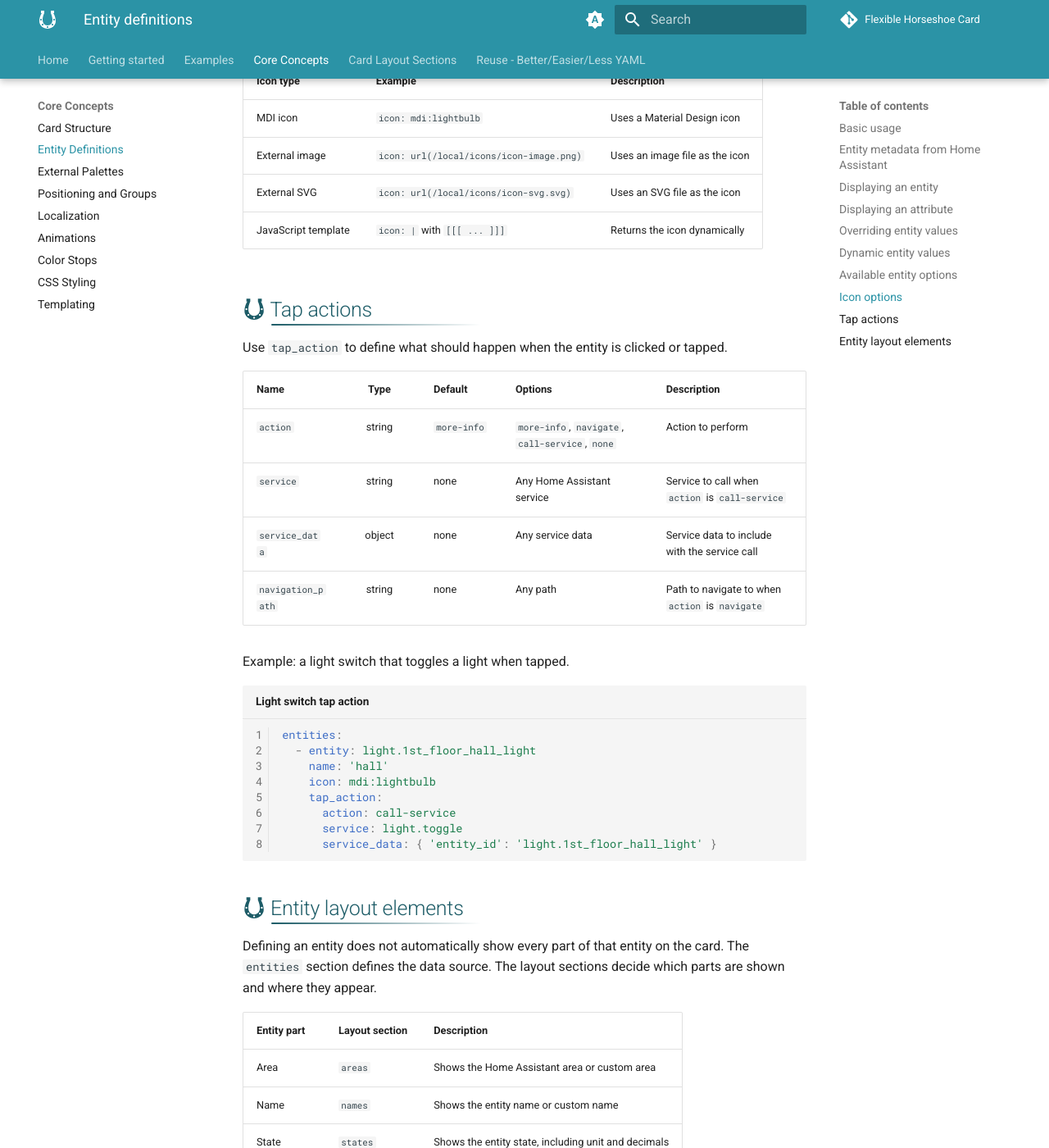
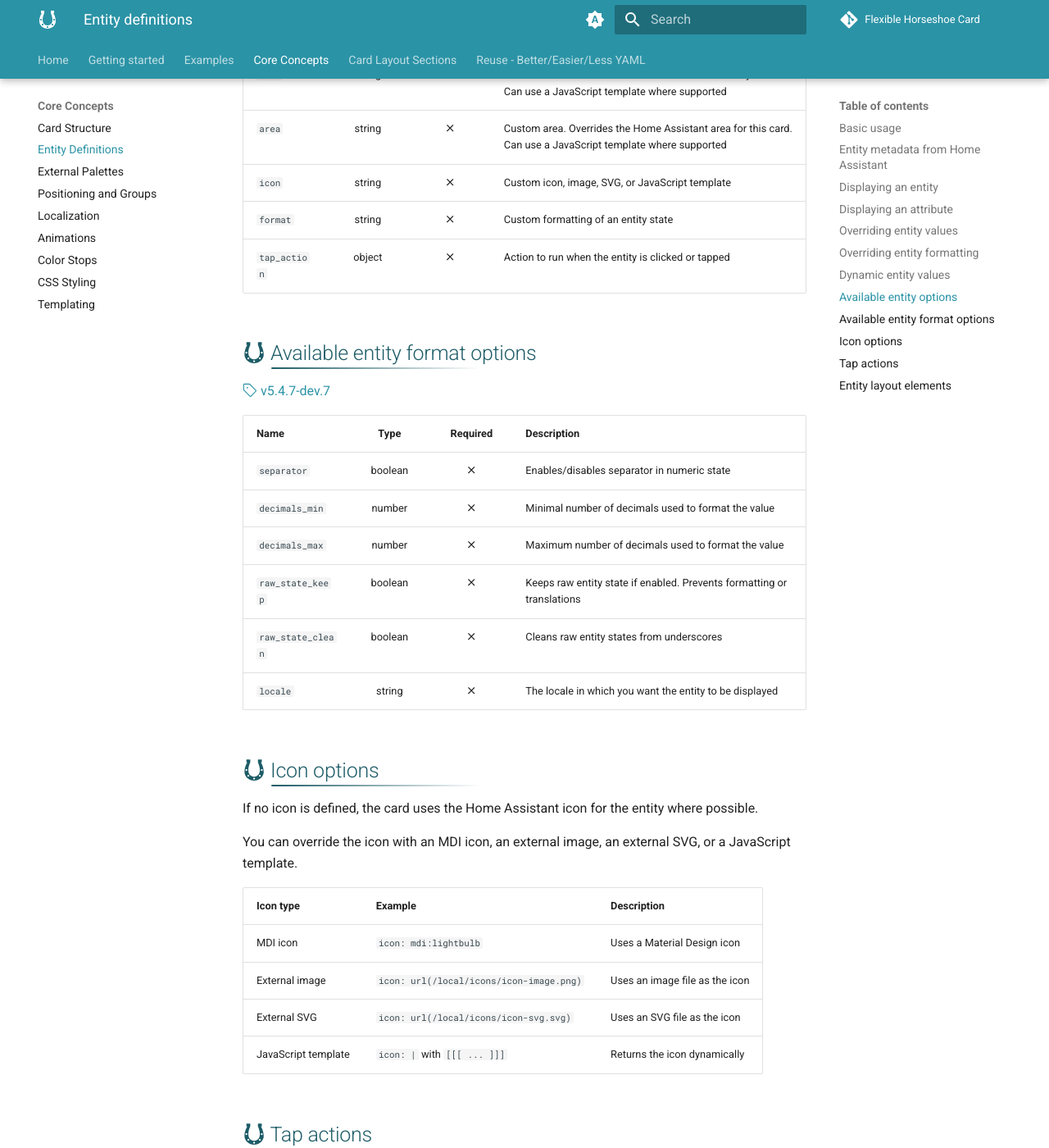
Before and after one commit to AmoebeLabs/flex-horseshoe-card, an MkDocs documentation site: the page built from docs/docs/core-concepts/entity-definitions.md, in a window 1280 px wide and 1400 px high, scrolled down 5763 px. Shown: the whole window at 82% size. Built offline with MkDocs 1.6.1 and Material for MkDocs 9.7.7, drawn with Linux system fonts in a browser that asks for light colours; comment, search, counter and statistics services are not loaded; some of the changed text lies outside the part shown.

Commit message:
Add new format options to entity definitions

````diff
--- a/docs/docs/core-concepts/entity-definitions.md
+++ b/docs/docs/core-concepts/entity-definitions.md
@@ -139,6 +139,26 @@
 - group an entity under a different area label
 - display an attribute with its own name and unit
 
+## :material-horseshoe: Overriding entity formatting
+
+[:octicons-tag-24: v5.4.7-dev.7][github-releases]
+
+The `format` option in the entities section allows you to override the default formatting of Home Assistantg.
+
+```yaml title="Entities with format option" linenums="1"
+- type: custom:flex-horseshoe-card
+  entities:
+    - entity: sensor.dsmr_reading_electricity_currently_delivered
+      name: "Total"
+      icon: mdi:fire
+      area: house
+      format:
+        separator: false    # Remove thousands separator
+        decimals_min: 0     # minimal and...
+        decimals_max: 2     # ... maximum number of digits
+```
+
+
 ## :material-horseshoe: Dynamic entity values
 
 Some entity fields can also use JavaScript templates. This makes it possible to change parts of the entity definition based on the current state of an entity.
@@ -206,7 +226,20 @@
 | `name` | string | :material-close: | Custom name. Overrides the Home Assistant friendly name. Can use a JavaScript template where supported |
 | `area` | string | :material-close: | Custom area. Overrides the Home Assistant area for this card. Can use a JavaScript template where supported |
 | `icon` | string | :material-close: | Custom icon, image, SVG, or JavaScript template |
+| `format` | string | :material-close: | Custom formatting of an entity state |
 | `tap_action` | object | :material-close: | Action to run when the entity is clicked or tapped |
+
+## :material-horseshoe: Available entity format options
+[:octicons-tag-24: v5.4.7-dev.7][github-releases]
+
+| Name | Type | Required | Description |
+| :--- | :---: | :------: | :---------- |
+| `separator` | boolean | :material-close: | Enables/disables separator in numeric state |
+| `decimals_min` | number | :material-close: | Minimal number of decimals used to format the value |
+| `decimals_max` | number | :material-close: | Maximum number of decimals used to format the value |
+| `raw_state_keep` | boolean | :material-close: | Keeps raw entity state if enabled. Prevents formatting or translations |
+| `raw_state_clean` | boolean | :material-close: | Cleans raw entity states from underscores |
+| `locale` | string | :material-close: | The locale in which you want the entity to be displayed |
 
 ## :material-horseshoe: Icon options
 
````
Also changed, not shown: other parts of docs/docs/core-concepts/entity-definitions.md (+3 -0 lines).
